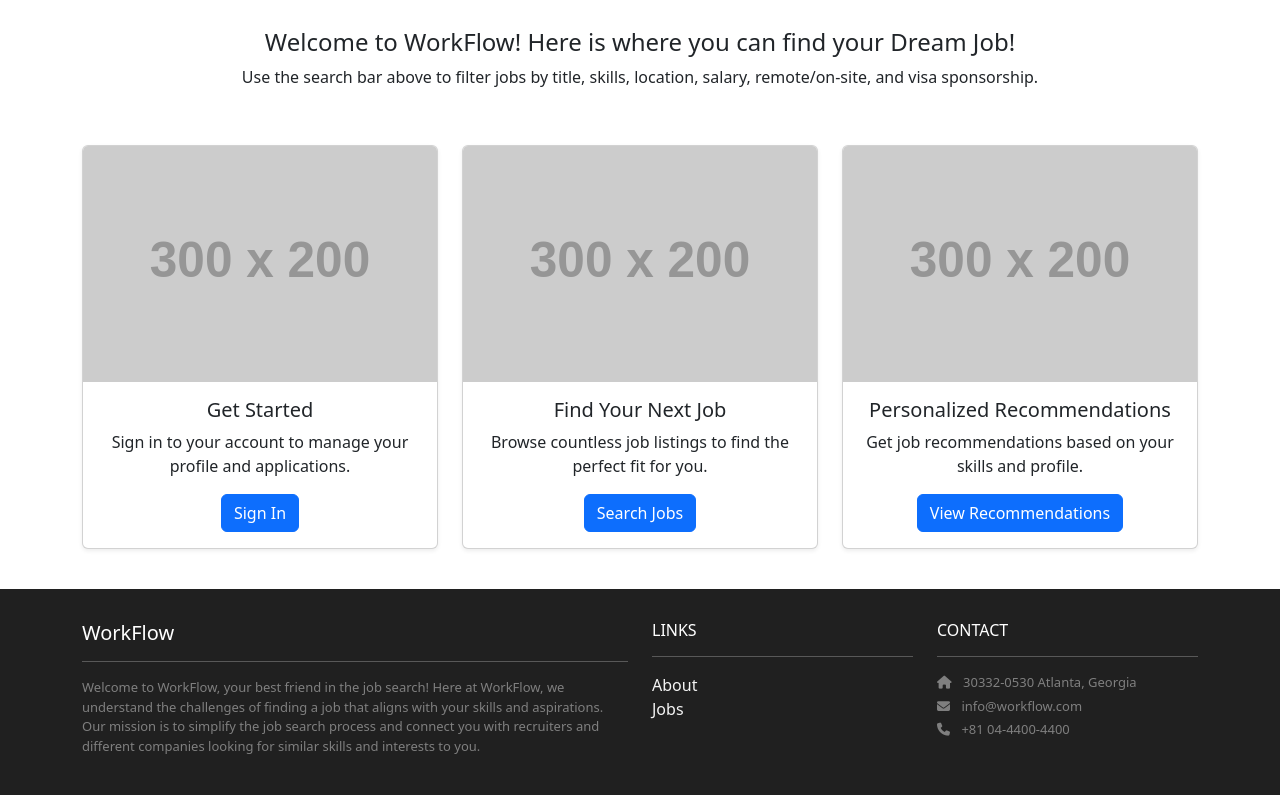
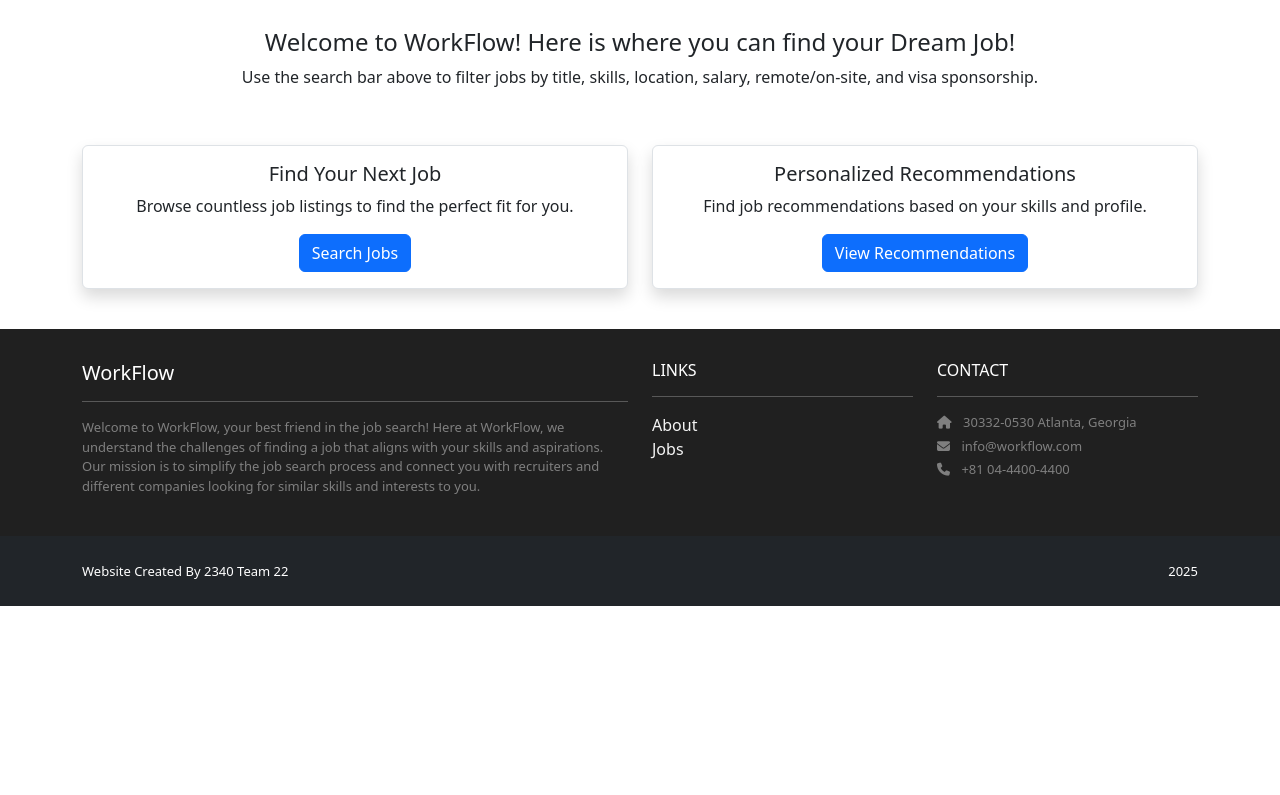
Before and after one commit to TepuSG/2340-Project-G22, a Django app: page / in a window 1280 px wide. Shown: the part 234-1029 px from the top of the page. After the commit the page ends 840 px from the top, so only its background shows below. Run offline with Django 5.2, Linux system fonts and the light colour scheme; a user stored in the database is signed in; grey boxes labelled with a size stand in for pictures from a placeholder-image service; some libraries are stand-ins or nearby versions.

Commit message:
Changing home view and authenticated view

```diff
--- a/accounts/forms.py
+++ b/accounts/forms.py
@@ -23,8 +23,8 @@ class CustomErrorList(ErrorList):
 
 class CustomUserCreationForm(UserCreationForm):
     ROLE_CHOICES = (
-        (CustomUser.Roles.SEEKER, 'Sign up as a Seeker'),
-        (CustomUser.Roles.RECRUITER, 'Sign up as a Recruiter'),
+        (CustomUser.Roles.SEEKER, 'Seeker'),
+        (CustomUser.Roles.RECRUITER, 'Recruiter'),
     )
 
     role = forms.ChoiceField(
--- a/home/templates/home/index.html
+++ b/home/templates/home/index.html
@@ -16,11 +16,11 @@
     </div>
 
     <!-- Navigation Cards -->
+    {% if not user.is_authenticated %}
+    <!-- First Row - Sign In Card Only (show only when not logged in) -->
     <div class="row text-center mt-4">
-      <!-- Sign In Card -->
-      <div class="col-md-4 mb-4">
-        <div class="card h-100 shadow-sm">
-          <img src="https://via.placeholder.com/300x200.png?text=Sign+In" class="card-img-top" alt="Sign In">
+      <div class="col-8 mx-auto mb-4">
+        <div class="card h-100 shadow border">
           <div class="card-body">
             <h5 class="card-title">Get Started</h5>
             <p class="card-text">Sign in to your account to manage your profile and applications.</p>
@@ -28,11 +28,14 @@
           </div>
         </div>
       </div>
+    </div>
+    {% endif %}
 
+    <!-- Second Row - Job Search and Recommendations Cards -->
+    <div class="row text-center {% if not user.is_authenticated %}mt-5{% else %}mt-4{% endif %}">
       <!-- Job Search Card -->
-      <div class="col-md-4 mb-4">
-        <div class="card h-100 shadow-sm">
-          <img src="https://via.placeholder.com/300x200.png?text=Job+Search" class="card-img-top" alt="Job Search">
+      <div class="col-md-6 mb-4">
+        <div class="card h-100 shadow border">
           <div class="card-body">
             <h5 class="card-title">Find Your Next Job</h5>
             <p class="card-text">Browse countless job listings to find the perfect fit for you.</p>
@@ -42,12 +45,11 @@
       </div>
 
       <!-- Recommendations Card -->
-      <div class="col-md-4 mb-4">
-        <div class="card h-100 shadow-sm">
-          <img src="https://via.placeholder.com/300x200.png?text=Recommendations" class="card-img-top" alt="Recommendations">
+      <div class="col-md-6 mb-4">
+        <div class="card h-100 shadow border">
           <div class="card-body">
             <h5 class="card-title">Personalized Recommendations</h5>
-            <p class="card-text">Get job recommendations based on your skills and profile.</p>
+            <p class="card-text">Find job recommendations based on your skills and profile.</p>
             <a href="{% url 'recommended.index' %}" class="btn btn-primary">View Recommendations</a>
           </div>
         </div>
```
Also changed, not shown: db.sqlite3.
